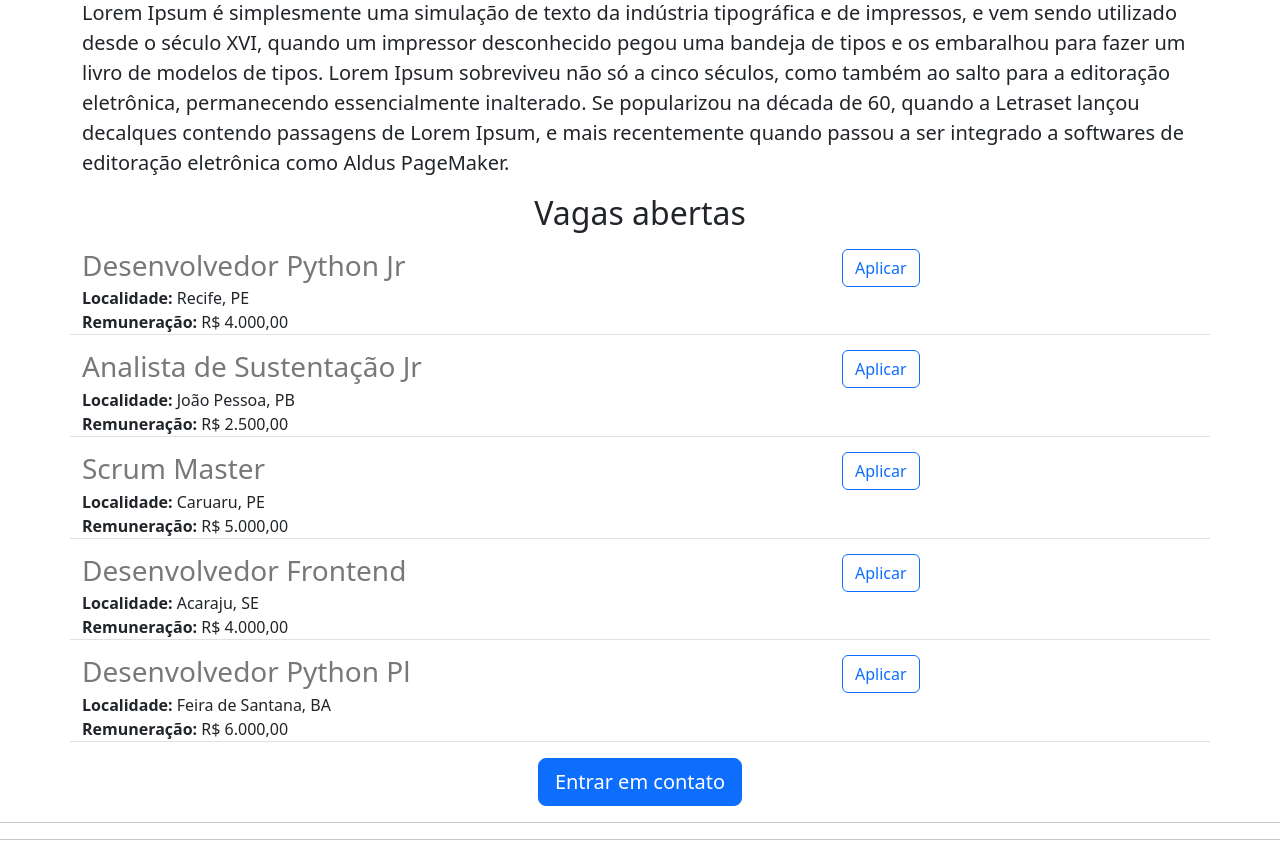
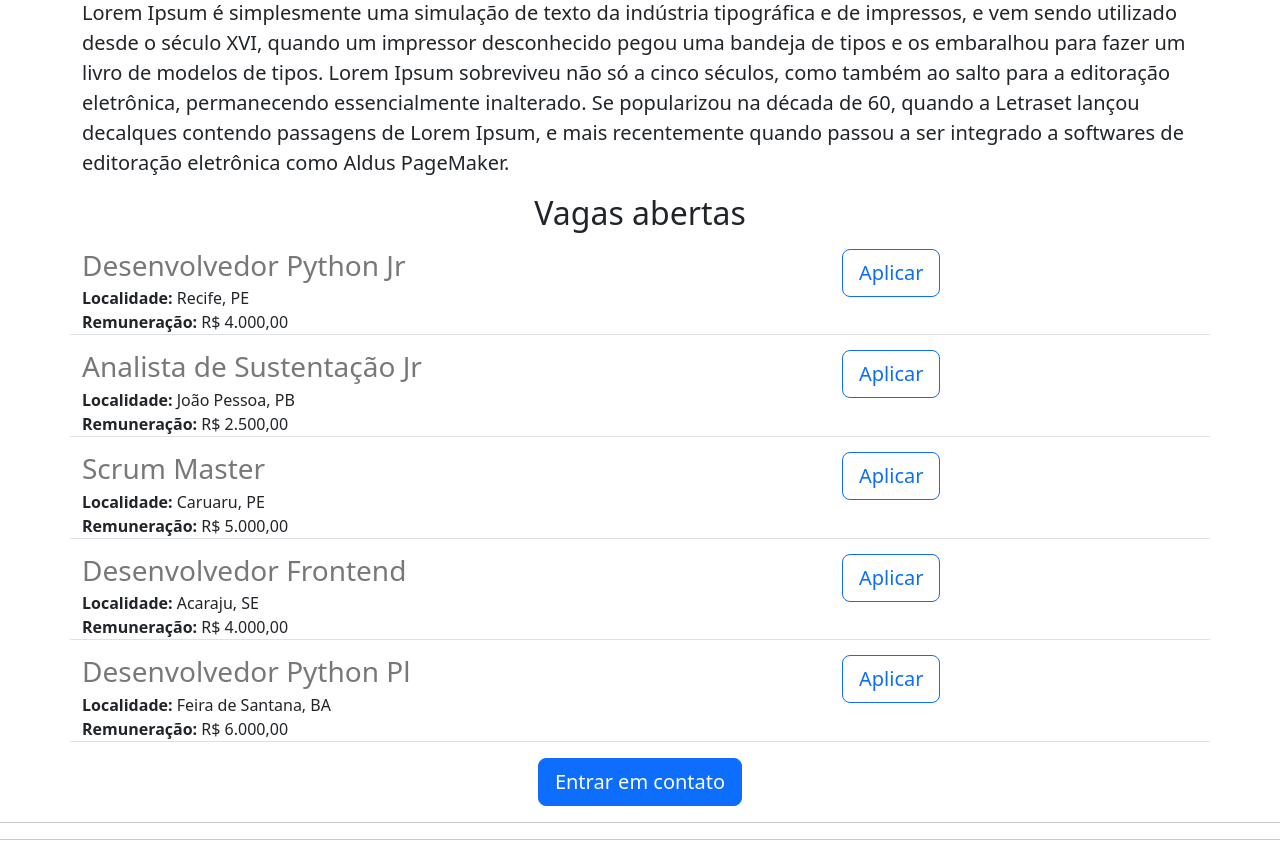
Before and after one commit to renatovaz92/Python-Carreiras, a Flask app: page / in a window 1280 px wide. Shown: the part 864-1720 px from the top of the page. Run offline with Flask 3, Linux system fonts and the light colour scheme.

Commit message:
Ajustando tamanho botão Aplicar

```diff
--- a/templates/includes/vagas_item.html
+++ b/templates/includes/vagas_item.html
@@ -12,7 +12,7 @@
 
     </div>
     <div class="col-4">
-        <button type="button" class="btn btn-outline-primary">Aplicar</button>
+        <button type="button" class="btn btn-outline-primary btn-lg">Aplicar</button>
     </div>
 
 
```
